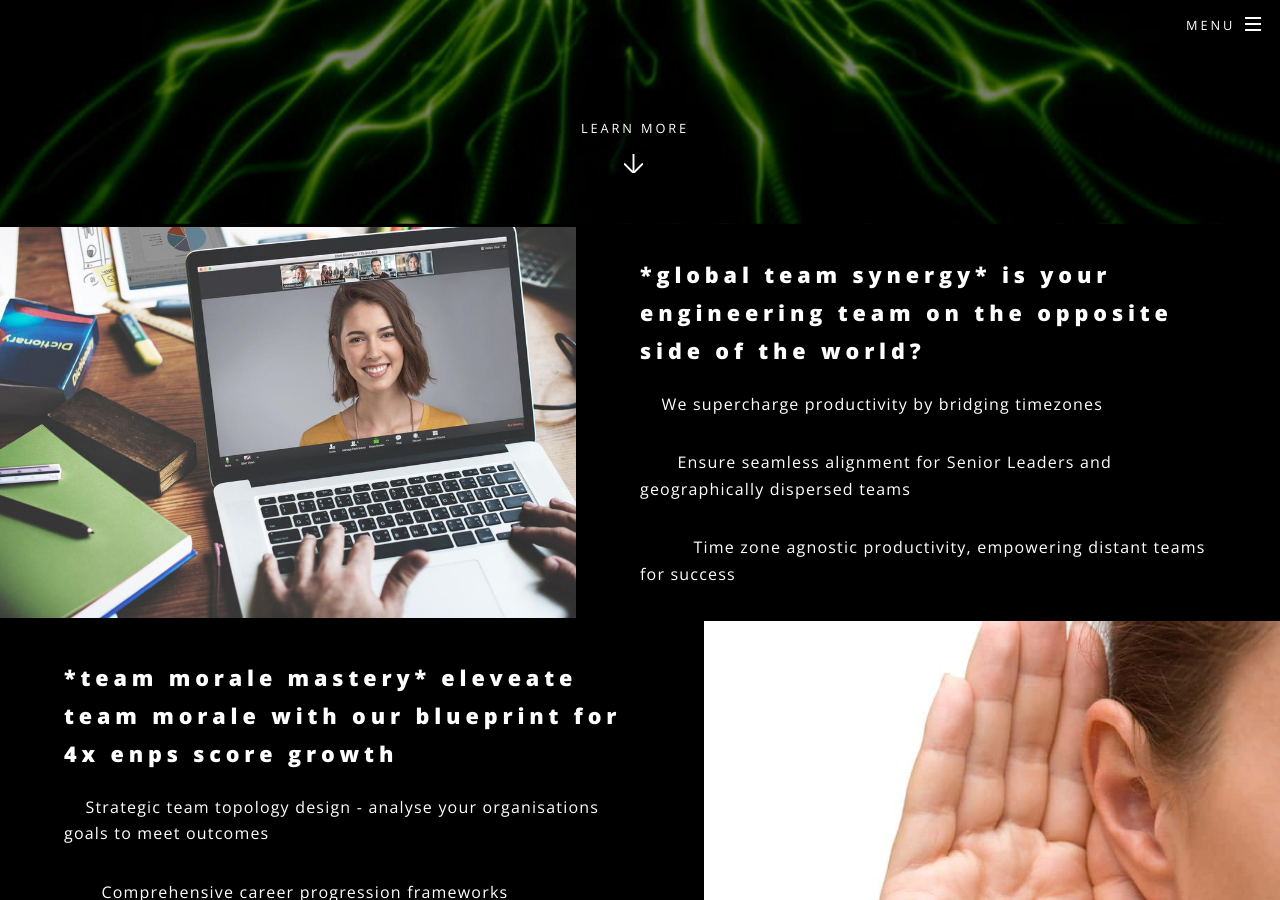
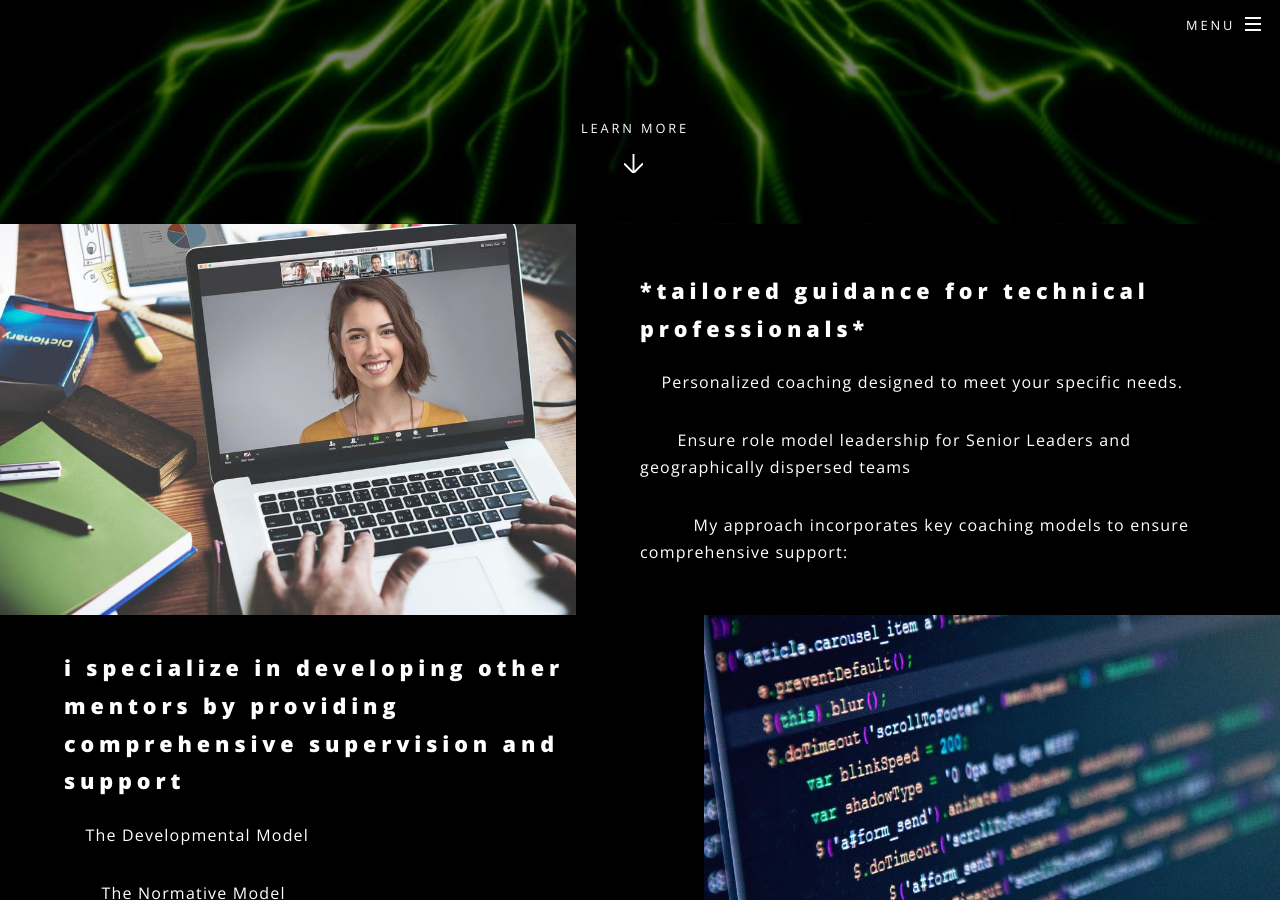
Before and after one commit to daniel-woolfson/dec0de-me, a Jekyll site: the page built from index.html, in a window 1280 px wide and 900 px high, scrolled down 676 px. Built offline with Jekyll 4.4.1, drawn with Linux system fonts in a browser that asks for light colours; some of the changed text lies outside the part shown.

Commit message:
Update index.html

```diff
--- a/index.html
+++ b/index.html
@@ -6,9 +6,9 @@
 						<div class="inner">
 							<h2>The Engineer Experience</h2>
 							<h2>Activate your Engineering Leadership potential</h2>
-							<h3>Get stuff done with a global Engineering team</h3>
-							<h3>Operate your distributed teams</h3>
-							<h3>The fusion between technology, process and people</h3>
+							<h3>Tailored Guidance for Technical Professionals</h3>
+							<h3>Tech Leader Mentor Supervision</h3>
+							<h3>Team morale mastery</h3>
 						</div>
 						<a href="#one" class="more scrolly">Learn More</a>
 					</section>
@@ -18,13 +18,24 @@
 					<section id="one" class="wrapper alt style2">
 						<section class="spotlight">
 							<div class="image"><img src="images/pic16.jpg" alt="" /></div><div class="content">
-								<h2>*GLOBAL TEAM SYNERGY* Is your Engineering team on the opposite side of the world?</h2>
+								<h2>*Tailored Guidance for Technical Professionals*</h2>
 								<p>&nbsp;&nbsp;&nbsp;
-									We supercharge productivity by bridging timezones</p>
+									Personalized coaching designed to meet your specific needs.</p>
 								<p>&nbsp;&nbsp;&nbsp;&nbsp;&nbsp;&nbsp;
-									Ensure seamless alignment for Senior Leaders and geographically dispersed teams</p>
+									Ensure role model leadership for Senior Leaders and geographically dispersed teams</p>
 								<p>&nbsp;&nbsp;&nbsp;&nbsp;&nbsp;&nbsp;&nbsp;&nbsp;&nbsp;
-									Time zone agnostic productivity, empowering distant teams for success</p>
+									My approach incorporates key coaching models to ensure comprehensive support:</p>
+							</div>
+						</section>
+						<section class="spotlight">
+							<div class="image"><img src="images/pic02.jpg" alt="" /></div><div class="content">
+								<h2>I specialize in developing other mentors by providing comprehensive supervision and support</h2>
+								<p>&nbsp;&nbsp;&nbsp;
+									The Developmental Model</p>
+								<p>&nbsp;&nbsp;&nbsp;&nbsp;&nbsp;&nbsp;
+									The Normative Model</p>
+								<p>&nbsp;&nbsp;&nbsp;&nbsp;&nbsp;&nbsp;&nbsp;&nbsp;&nbsp;
+									The Restorative Model</p>
 							</div>
 						</section>
 						<section class="spotlight">
@@ -36,17 +47,6 @@
 									Comprehensive career progression frameworks</p>
 								<p>&nbsp;&nbsp;&nbsp;&nbsp;&nbsp;&nbsp;&nbsp;&nbsp;&nbsp;
 									Model your team comms strategy in collaboration tools</p>
-							</div>
-						</section>
-						<section class="spotlight">
-							<div class="image"><img src="images/pic02.jpg" alt="" /></div><div class="content">
-								<h2>Enhanced team dynamics aligned with Conways Law with Slack, Jira and Confluence</h2>
-								<p>&nbsp;&nbsp;&nbsp;
-									Slack for seamless communication, we build and admin your workspace</p>
-								<p>&nbsp;&nbsp;&nbsp;&nbsp;&nbsp;&nbsp;
-									Jira powered project management, we build out projects and admin your projects</p>
-								<p>&nbsp;&nbsp;&nbsp;&nbsp;&nbsp;&nbsp;&nbsp;&nbsp;&nbsp;
-									Confliuence driven collaboration, we bjuild and manage your knowledge strategy</p>
 							</div>
 						</section>
 					</section>
```
